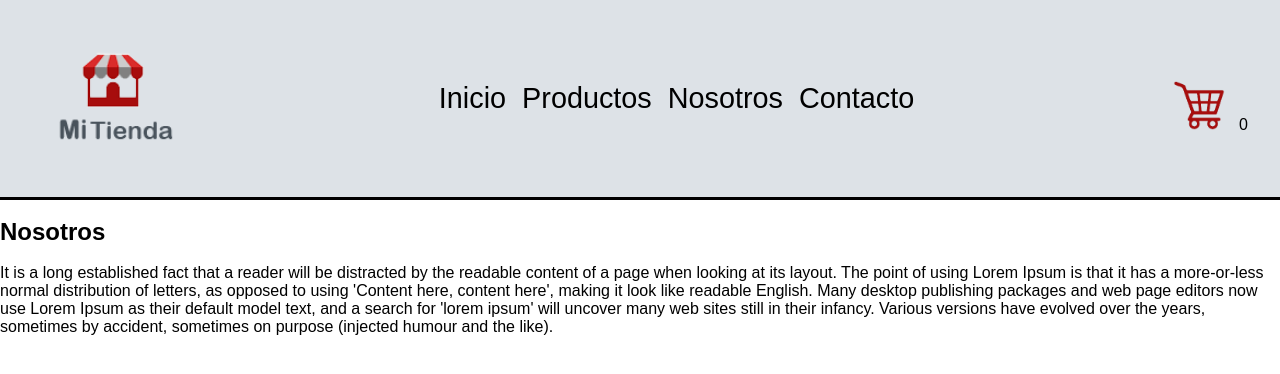
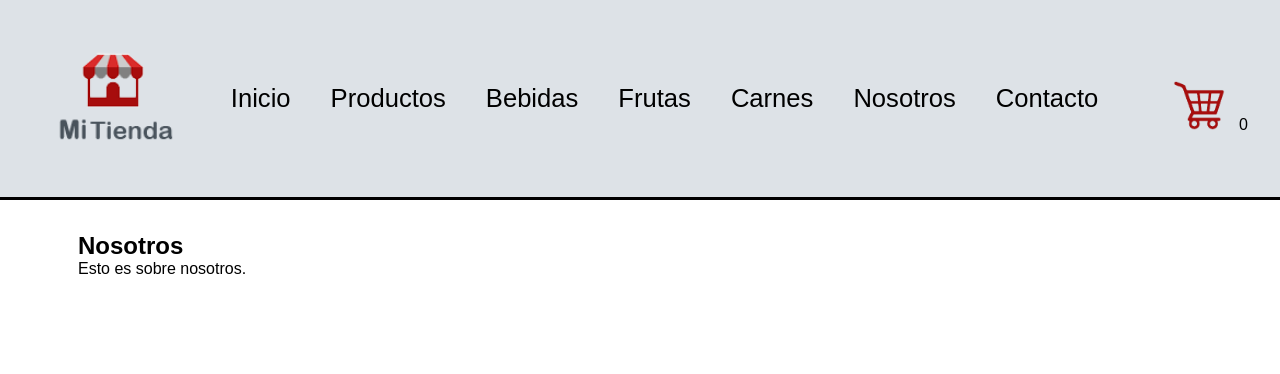
Before and after one commit to gustavomol/ecommerce, a React (Create React App) app: page /nosotros in a window 1280 px wide. Shown: the top 374 px of the page. Built offline with nearby package versions, Linux system fonts and the light colour scheme.

Commit message:
item details, getById in asyncMock

```diff
--- a/package.json
+++ b/package.json
@@ -10,6 +10,7 @@
     "@testing-library/jest-dom": "^5.17.0",
     "@testing-library/react": "^13.4.0",
     "@testing-library/user-event": "^13.5.0",
+    "firebase": "^10.4.0",
     "react": "^18.2.0",
     "react-dom": "^18.2.0",
     "react-router-dom": "^6.15.0",
--- a/src/App.js
+++ b/src/App.js
@@ -5,6 +5,7 @@ import Nosotros from './components/Nosotros/Nosotros';
 import Inicio from './components/Inicio/Inicio';
 import './main.css';
 import { BrowserRouter, Route, Routes } from 'react-router-dom';
+import ItemDetailContainer from './components/ItemDetailContainer';
 
 
 function App() {
@@ -18,8 +19,10 @@ function App() {
           <Route path="/" element={<Inicio />} />
           <Route path="inicio" element={<Inicio />} />
           <Route path="productos" element={<ItemListContainer greeting={'Bienvenidos'}/>} />
-          <Route path="cart" element={<ItemCount initial={1} stock={5} onAdd={(qty) => console.log('Agregando: ', qty)} />} />
+          <Route path="/item/:id" element={<ItemDetailContainer/>} />
+
           <Route path="nosotros" element={<Nosotros />} />
+
         </Routes>
 
       </BrowserRouter>
--- a/src/asyncMock.js
+++ b/src/asyncMock.js
@@ -9,3 +9,17 @@ export const getProducts = () => {
         }, 500);
     })
 }
+
+export const getItemById = (id) => {
+    //console.log("getItemById: " + id)
+    return new Promise((resolve, reject) =>  {
+        const item = data.find((el) => el.id === id);
+
+        if(item) {
+            resolve(item)
+        } else {
+
+            reject({error: "Producto no encontrado"})
+        }
+    })
+}
--- a/src/components/Item/Item.js
+++ b/src/components/Item/Item.js
@@ -1,16 +1,16 @@
-import { Button } from "@mui/material"
 import { Link } from "react-router-dom";
 
-
-const Item = ({id, title, image, price, stock}) => {
+//const Item = ({id, title, image, price, stock}) => {
+const Item = ({product}) => {
   return (
     <div className="producto">
-        <h4 className="producto-title">{title}</h4>
-        <img src={`/img/${image}`} alt = {title} className="producto-img"/>
-        <p> Precio: ${price} </p>
-        <p> Stock disponible: {stock} </p>
-        <Link className="ver-mas" to={`/item/${id}`}>Ver detalle</Link>
+      <h4 className="producto-title">{product.title}</h4>
+      <img src={`/img/${product.image}`} alt = {product.title} className="producto-img"/>
+      <p> Precio: ${product.price} </p>
+      <p> Stock disponible: {product.stock} </p>
+      <Link className="ver-mas" to={`/item/${product.id}`}>Ver detalle</Link>
     </div>
+
   )
 }
 
--- /dev/null
+++ b/src/components/ItemDetail.jsx
@@ -0,0 +1,18 @@
+import { Link } from "react-router-dom";
+import '../main.css';
+import ItemCount from "./ItemCount/ItemCount";
+
+export const ItemDetail = ({item}) => {
+  return (
+    <div className="producto">
+      <h4 className="producto-title">{item.title}</h4>
+      <img src={`/img/${item.image}`} width={200} alt = {item.title} className="producto-img"/>
+      <p> Precio: ${item.price} </p>
+      <p> Stock disponible: {item.stock} </p>
+      <p> Descriptio: {item.description}</p>
+      <ItemCount />
+    </div>
+  )
+}
+
+export default ItemDetail;
--- /dev/null
+++ b/src/components/ItemDetailContainer.jsx
@@ -0,0 +1,28 @@
+import { useParams } from "react-router-dom";
+import { useEffect, useState } from "react";
+import { getItemById} from "../asyncMock"
+import ItemDetail from "./ItemDetail"
+
+
+const ItemDetailContainer = () => {
+
+  const [item, setItem] = useState(null)
+  const id = useParams().id;    // return a string
+
+  useEffect( () => {
+    getItemById(Number(id))  // Convert sting to number to pass a number
+        .then((res) => {
+            setItem(res);
+        })
+  }, [id])
+
+
+  return (
+    <div>
+        {item && <ItemDetail item={item} />}
+    </div>
+
+  )
+}
+
+export default ItemDetailContainer;
--- a/src/components/ItemList/ItemList.js
+++ b/src/components/ItemList/ItemList.js
@@ -2,9 +2,11 @@ import Item from "../Item/Item"
 
 const ItemList = ({products}) => {
 
+  //{products.map(product => <Item key={product.id} {...product}/>)}
+
   return (
     <div className='productos'>
-        {products.map(product => <Item key={product.id} {...product}/>)}
+        {products.map(prod => <Item key={prod.id} product = {prod}/>)}
     </div>
   )
 }
--- a/src/components/NavBar/NavBar.js
+++ b/src/components/NavBar/NavBar.js
@@ -11,6 +11,9 @@ const NavBar = () => {
                 <ul className='menu'>
                     <li><Link className='menu-link' to='/inicio'>Inicio</Link></li>
                     <li><Link className='menu-link' to='/productos'>Productos</Link></li>
+                    <li><Link className='menu-link' to='/productos/bebidas'>Bebidas</Link></li>
+                    <li><Link className='menu-link' to='/productos/frutas'>Frutas</Link></li>
+                    <li><Link className='menu-link' to='/productos/frutas'>Carnes</Link></li>
                     <li><Link className='menu-link' to='/nosotros'>Nosotros</Link></li>
                     <li><Link className='menu-link' to='/contacto'>Contacto</Link></li>
                 </ul>
--- a/src/components/Nosotros/Nosotros.jsx
+++ b/src/components/Nosotros/Nosotros.jsx
@@ -1,22 +1,13 @@
 import React from 'react'
+import { useEffect } from 'react'
 
 const Nosotros = () => {
+
   return (
-    <div>
-        <br/>
-        <h2>Nosotros</h2>
-        <br/>
+    <div className="container">
+        <h2 className="main-title">Nosotros</h2>
         <p>
-         It is a long established fact that a reader will be distracted
-          by the readable content of a page when looking at its layout.
-          The point of using Lorem Ipsum is that it has a more-or-less
-          normal distribution of letters, as opposed to using 'Content here,
-          content here', making it look like readable English. Many desktop
-          publishing packages and web page editors now use Lorem Ipsum as
-          their default model text, and a search for 'lorem ipsum' will
-          uncover many web sites still in their infancy. Various versions
-          have evolved over the years, sometimes by accident, sometimes
-         on purpose (injected humour and the like).
+          Esto es sobre nosotros.
         </p>
     </div>
   )
--- a/src/index.js
+++ b/src/index.js
@@ -3,6 +3,26 @@ import ReactDOM from 'react-dom/client';
 import './index.css';
 import App from './App';
 import reportWebVitals from './reportWebVitals';
+
+//Pegamos aqui configuración de firebase
+// Import the functions you need from the SDKs you need
+import { initializeApp } from "firebase/app";
+// TODO: Add SDKs for Firebase products that you want to use
+// https://firebase.google.com/docs/web/setup#available-libraries
+
+// Your web app's Firebase configuration
+const firebaseConfig = {
+  apiKey: "AIzaSyDkDfinxq33PJ1Mx10p0BrvhSYipgqrka8",
+  authDomain: "e-commerce-test-f5ba5.firebaseapp.com",
+  projectId: "e-commerce-test-f5ba5",
+  storageBucket: "e-commerce-test-f5ba5.appspot.com",
+  messagingSenderId: "80003279364",
+  appId: "1:80003279364:web:27fbe610b61dc1e84b6351"
+};
+
+// Initialize Firebase
+const app = initializeApp(firebaseConfig);
+
 
 const root = ReactDOM.createRoot(document.getElementById('root'));
 root.render(
--- a/src/main.css
+++ b/src/main.css
@@ -20,7 +20,7 @@
 
 .container {
     max-width: 1140px;
-    padding-inline: 1.5rem;
+    padding-inline: .5rem;
     margin: 0 auto;
 }
 
@@ -52,7 +52,8 @@
 .menu-link {
     text-decoration: none;
     color: black;
-    font-size: 1.8rem;
+    font-size: 1.6rem;
+    padding-right: 1.5rem;
 }
 
 .menu-link:hover {
```
Also changed, not shown: 1 other file (tests, documents, lock files or other folders).
